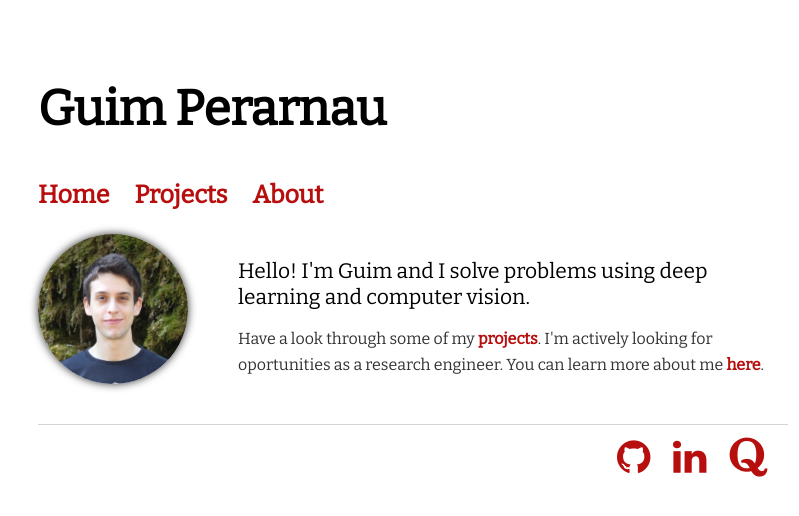
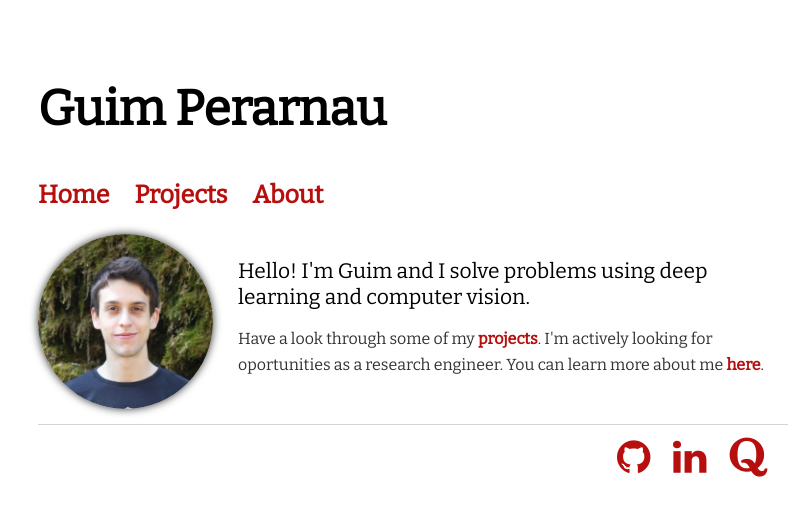
Before and after one commit to Guim3/guim3.github.io, a Jekyll site: the page built from index.html, in a window 1280 px wide. Shown: the top 516 px of the page, without its empty margins (227-1026 px from the left). Built offline with Jekyll 4.4.1, drawn with Linux system fonts in a browser that asks for light colours.

Commit message:
Update home image and quote style

```diff
--- a/css/main.css
+++ b/css/main.css
@@ -13,8 +13,8 @@
 }
 
 img.face {
-    width:150px;
-    height:150px;
+    width:175px;
+    height:175px;
 }
 
 img.circular {
@@ -134,7 +134,7 @@
 blockquote, blockquote p{
 	font-family: Bitter;
 	font-size: 16px;
-	font-style: italic;
+	font-style: normal; /*italic;*/
 	font-variant: normal;
 	font-weight: 400;
 	line-height: 20px;
```
